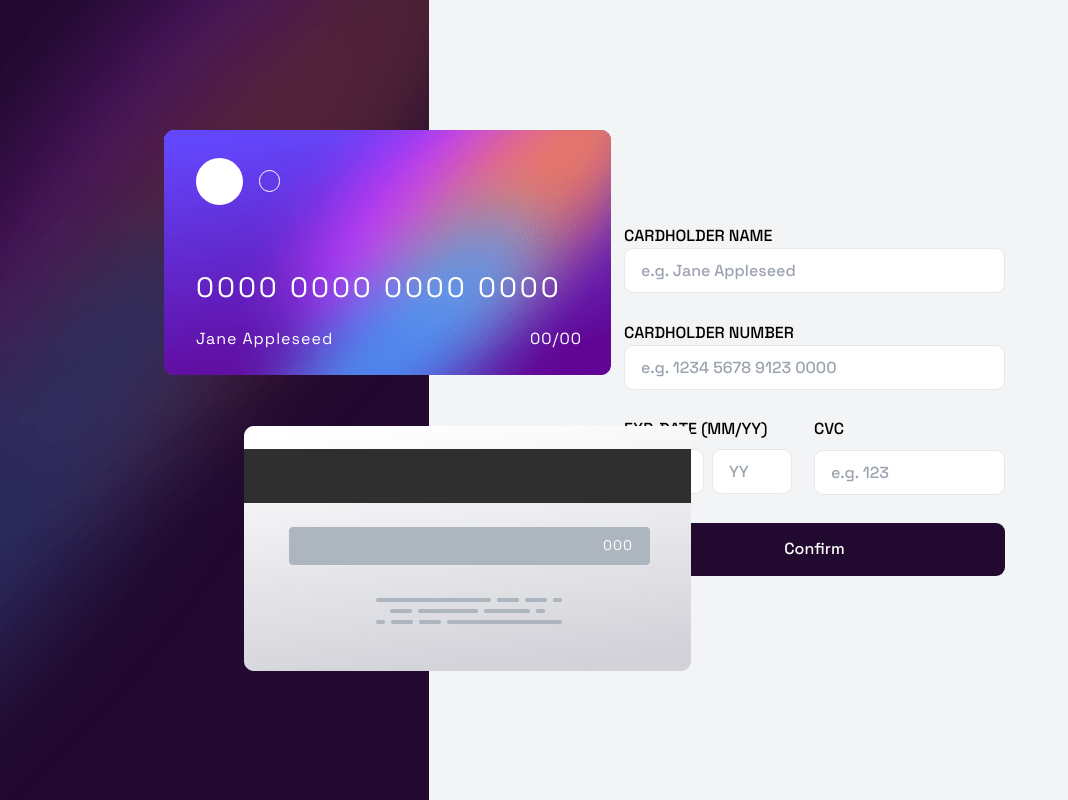
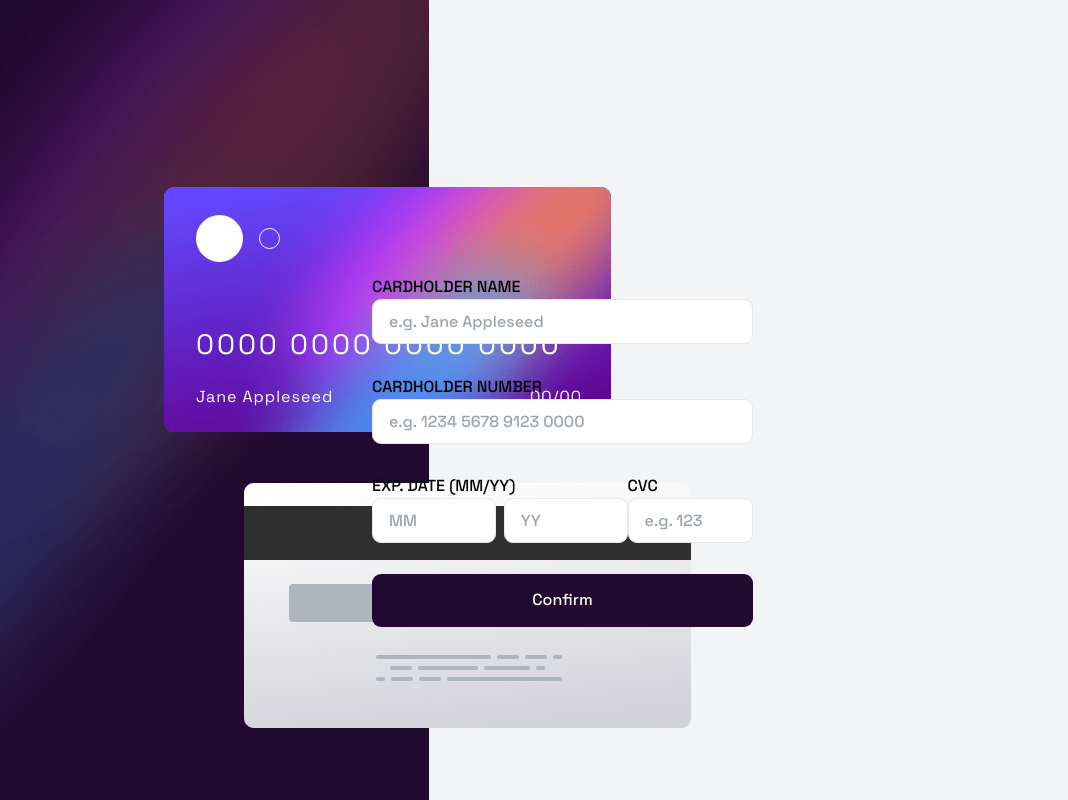
Before and after one commit to GuiFraV/FrontEndMentorVUE, a Vue app: page / in a window 1280 px wide. Shown: the whole page, without its empty margins (0-1068 px from the left). Built offline with nearby package versions, Linux system fonts and the light colour scheme.

Commit message:
Refactor in SOLID

```diff
--- a/src/App.vue
+++ b/src/App.vue
@@ -21,19 +21,15 @@ const defaultValues = {
   expYear: "00",
   cvc: "000",
 };
-
-const formatCardNumber = (number) => {
-  // Divise la chaîne en groupes de 4 caractères et les rejoint avec des espaces
-  return number.replace(/(\d{4})(?=\d)/g, "$1 ");
-};
 </script>
 
 <template>
   <div
     class="bg-hero-pattern relative bg-contain bg-no-repeat flex justify-center items-center h-screen bg-gray-100"
   >
+    <!-- Les cartes sont toujours affichées -->
     <div
-      class="flex flex-col justify-between absolute left-[164px] h-[541px] w-[527px]"
+      class="flex flex-col justify-between absolute left-[164px] h-[541px] w-[527px] top-[187px]"
     >
       <div>
         <img
@@ -47,9 +43,9 @@ const formatCardNumber = (number) => {
             <div class=" border border-white h-[21.15px] w-[21.15px] rounded-full"></div>
           </div>
 
-        <!-- Afficher le numéro de carte ou valeur par défaut -->
+          <!-- Afficher le numéro de carte formaté ou valeur par défaut -->
           <div class="absolute h-[36px] w-[372px] text-white text-[28px] flex items-center font-space-grotesk top-[139px] left-[32px] tracking-[3px]">
-           {{ formData.cardNumber ? formatCardNumber(formData.cardNumber) : defaultValues.cardNumber }}
+            {{ formData.cardNumber || defaultValues.cardNumber }}
           </div>
 
           <!-- Afficher le nom du titulaire ou valeur par défaut -->
@@ -75,7 +71,7 @@ const formatCardNumber = (number) => {
       </div>
     </div>
 
-    <!-- Passe formData comme prop au composant Form -->
-    <Form :form-data="formData" />
+    <!-- Le composant Form gère l'affichage du formulaire ou du message de remerciement -->
+    <Form :formData="formData" />
   </div>
 </template>
--- a/src/components/Form.vue
+++ b/src/components/Form.vue
@@ -1,6 +1,14 @@
 <script setup>
 import { ref, toRefs, defineProps } from "vue";
-
+import FormField from "./FormField.vue";
+import ThankYou from "./ThankYou.vue";
+import {
+  validateName,
+  validateCardNumber,
+  validateExpMonth,
+  validateExpYear,
+  validateCVC,
+} from "../validation";
 // Réception de la prop formData du composant parent
 const props = defineProps({
   formData: {
@@ -21,132 +29,107 @@ const errors = ref({
   cvc: false,
 });
 
-// Validation du formulaire
-const validateForm = () => {
-  errors.value.name = !name.value;
-  errors.value.cardNumber = !cardNumber.value || cardNumber.value.length < 16;
-  errors.value.expMonth = !expMonth.value || expMonth.value.length !== 2;
-  errors.value.expYear = !expYear.value || expYear.value.length !== 2;
-  errors.value.cvc = !cvc.value || cvc.value.length < 3;
+// État pour déterminer si le formulaire a été soumis
+const isFormSubmitted = ref(false);
 
-  // Retourne `true` si aucun champ n'a d'erreur
-  return !Object.values(errors.value).includes(true);
-};
+// Fonction pour soumettre le formulaire
+const submitForm = () => {
+  errors.value.name = !validateName(name.value);
+  errors.value.cardNumber = !validateCardNumber(cardNumber.value);
+  errors.value.expMonth = !validateExpMonth(expMonth.value);
+  errors.value.expYear = !validateExpYear(expYear.value);
+  errors.value.cvc = !validateCVC(cvc.value);
 
-// Soumission du formulaire
-const submitForm = () => {
-  if (validateForm()) {
-    console.log("Formulaire envoyé avec succès !");
-    // Ajouter la logique pour traiter la soumission ici
+  if (Object.values(errors.value).every((error) => !error)) {
+    isFormSubmitted.value = true;
   } else {
     console.log("Formulaire invalide.");
   }
 };
+
+// Fonction pour réinitialiser le formulaire
+const resetForm = () => {
+  isFormSubmitted.value = false;
+  name.value = "";
+  cardNumber.value = "";
+  expMonth.value = "";
+  expYear.value = "";
+  cvc.value = "";
+  errors.value = {
+    name: false,
+    cardNumber: false,
+    expMonth: false,
+    expYear: false,
+    cvc: false,
+  };
+};
 </script>
 
 <template>
-  <div class="w-[381px] h-[352px] ml-[349px]">
+  <div class="absolute top-[275px] right-[527px] w-[381px]">
+    <div v-if="!isFormSubmitted" class="h-[352px]">
       <form
         @submit.prevent="submitForm"
-      class="h-full flex flex-col justify-between font-space-grotesk font-medium"
+        class="flex flex-col justify-between font-space-grotesk font-medium h-full"
       >
         <!-- CARD NAME -->
-      <div class="flex flex-col">
-        <label for="name">CARDHOLDER NAME</label>
-        <input
+        <FormField
           v-model="name"
+          label="CARDHOLDER NAME"
           id="name"
           placeholder="e.g. Jane Appleseed"
-          :class="[
-            'w-[381px] h-[45px] rounded-[9px] border pl-4 focus:outline-none focus:border-purple-500',
-            errors.name ? 'border-red-500' : '',
-          ]"
+          :error="errors.name"
+          errorMessage="Please enter a valid name."
         />
-        <p v-if="errors.name" class="text-red-500 text-sm mt-1">
-          Can't be blank
-        </p>
-      </div>
 
-      <!-- CARD NUMBER  -->
+        <!-- CARD NUMBER -->
+        <FormField
+          v-model="cardNumber"
+          label="CARDHOLDER NUMBER"
+          id="cardNumber"
+          placeholder="e.g. 1234 5678 9123 0000"
+          maxlength="19"
+          :error="errors.cardNumber"
+          errorMessage="Please enter a valid card number."
+        />
+
+        <!-- EXPIRATION DATE ET CVC -->
+        <div class="flex justify-between">
+          <!-- Expiration Date -->
           <div class="flex flex-col">
-        <label for="cardNumber">CARDHOLDER NUMBER</label>
-        <input
-          v-model="cardNumber"
-          id="cardNumber"
-          type="text"
-          placeholder="e.g. 1234 5678 9123 0000"
-          :class="[
-            'w-[381px] h-[45px] rounded-[9px] border pl-4 focus:outline-none focus:border-purple-500',
-            errors.cardNumber ? 'border-red-500' : '',
-          ]"
-          maxlength="16"
-        />
-        <p v-if="errors.cardNumber" class="text-red-500 text-xs mt-1">
-          Wrong format, numbers only
-        </p>
-      </div>
-
-      <!-- EXPIRATION DATE -->
-      <div class="flex justify-between">
-        <div class="flex flex-col">
-          <label for="expMonth" class="mb-2">EXP. DATE (MM/YY)</label>
+            <label>EXP. DATE (MM/YY)</label>
             <div class="flex space-x-2">
-            <!-- Champ MM -->
-            <div class="flex flex-col">
-              <input
-                type="text"
+              <FormField
                 v-model="expMonth"
                 id="expMonth"
                 placeholder="MM"
                 maxlength="2"
-                :class="[
-                  'w-[80px] h-[45px] rounded-[9px] border pl-4 focus:outline-none focus:border-purple-500',
-                  errors.expMonth ? 'border-red-500' : '',
-                ]"
+                :error="errors.expMonth"
+                errorMessage="Invalid month."
               />
-              <p v-if="errors.expMonth" class="text-red-500 text-xs mt-1">
-                Can't be blank
-              </p>
-            </div>
-            <!-- Champ YY -->
-            <div class="flex flex-col">
-              <input
-                type="text"
+              <FormField
                 v-model="expYear"
                 id="expYear"
                 placeholder="YY"
                 maxlength="2"
-                :class="[
-                  'w-[80px] h-[45px] rounded-[9px] border pl-4 focus:outline-none focus:border-purple-500',
-                  errors.expYear ? 'border-red-500' : '',
-                ]"
+                :error="errors.expYear"
+                errorMessage="Invalid year."
               />
-              <p v-if="errors.expYear" class="text-red-500 text-xs mt-1">
-                Can't be blank
-              </p>
-            </div>
             </div>
           </div>
 
           <!-- CVC -->
-        <div class="flex flex-col">
-          <label for="cvc">CVC</label>
-          <input
+          <FormField
             v-model="cvc"
+            label="CVC"
             id="cvc"
             placeholder="e.g. 123"
-            :class="[
-              'w-[191px] h-[45px] mt-[9px] rounded-[9px] border pl-4 focus:outline-none focus:border-purple-500',
-              errors.cvc ? 'border-red-500' : '',
-            ]"
+            :error="errors.cvc"
+            errorMessage="Invalid CVC."
           />
-          <p v-if="errors.cvc" class="text-red-500 text-xs mt-1">
-            Can't be blank
-          </p>
-        </div>
         </div>
 
-      <!-- Submit Button -->
+        <!-- Bouton Submit -->
         <button
           type="submit"
           class="rounded-[9px] bg-[#21092F] h-[53px] text-white"
@@ -155,8 +138,8 @@ const submitForm = () => {
         </button>
       </form>
     </div>
+
+    <!-- Afficher le composant ThankYou si `isFormSubmitted` est true -->
+    <ThankYou v-else @reset-form="resetForm" />
+  </div>
 </template>
-
-<style scoped>
-/* Ajoute des styles personnalisés si nécessaire */
-</style>
--- /dev/null
+++ b/src/components/FormField.vue
@@ -0,0 +1,69 @@
+<template>
+  <div class="flex flex-col">
+    <label :for="id">{{ label }}</label>
+    <input
+      :type="type"
+      :id="id"
+      :value="modelValue"
+      :placeholder="placeholder"
+      :maxlength="maxlength"
+      :class="inputClass"
+      @input="updateValue"
+    />
+    <p v-if="error" class="text-red-500 text-sm mt-1">{{ errorMessage }}</p>
+  </div>
+</template>
+
+<script setup>
+import { computed, defineProps, defineEmits } from "vue";
+
+// Déclarer les props
+const props = defineProps({
+  modelValue: {
+    type: [String, Number],
+    required: true,
+  },
+  label: {
+    type: String,
+    required: true,
+  },
+  id: {
+    type: String,
+    required: true,
+  },
+  type: {
+    type: String,
+    default: "text",
+  },
+  placeholder: {
+    type: String,
+    default: "",
+  },
+  maxlength: {
+    type: Number,
+    default: null,
+  },
+  error: {
+    type: Boolean,
+    default: false,
+  },
+  errorMessage: {
+    type: String,
+    default: "",
+  },
+});
+
+// Déclarer l'émetteur d'événements
+const emit = defineEmits(["update:modelValue"]);
+
+// Calculer les classes CSS
+const inputClass = computed(() => [
+  "w-full h-[45px] rounded-[9px] border pl-4 focus:outline-none focus:border-purple-500",
+  props.error ? "border-red-500" : "",
+]);
+
+// Méthode pour émettre l'événement de mise à jour
+function updateValue(event) {
+  emit("update:modelValue", event.target.value);
+}
+</script>
--- /dev/null
+++ b/src/components/ThankYou.vue
@@ -0,0 +1,21 @@
+<template>
+  <div
+    class="flex flex-col items-center justify-center text-center h-[352px] w-full"
+  >
+    <img src="../assets/icon-complete.svg" alt="completed" class="mb-4" />
+    <h2
+      class="text-2xl font-bold mb-2 font-space-grotesk text-[28px] tracking-[3px] uppercase"
+    >
+      Thank you!
+    </h2>
+    <p class="text-gray-600 mb-4 font-space-grotesk text-[18px]">
+      We've added your card details
+    </p>
+    <button
+      @click="$emit('reset-form')"
+      class="rounded-[9px] bg-[#21092F] text-white px-8 py-3 font-space-grotesk w-full"
+    >
+      Continue
+    </button>
+  </div>
+</template>
--- /dev/null
+++ b/src/validation.js
@@ -0,0 +1,24 @@
+// validation.js
+export const validateName = (name) => {
+  return name.trim().length > 0;
+};
+
+export const validateCardNumber = (number) => {
+  const regex = /^\d{16}$/;
+  return regex.test(number.replace(/\s+/g, ""));
+};
+
+export const validateExpMonth = (month) => {
+  const m = parseInt(month, 10);
+  return m >= 1 && m <= 12;
+};
+
+export const validateExpYear = (year) => {
+  const y = parseInt(year, 10);
+  return y >= 0 && y <= 99;
+};
+
+export const validateCVC = (cvc) => {
+  const regex = /^\d{3}$/;
+  return regex.test(cvc);
+};
```
Lines whose indentation alone changed are shown as unchanged.
